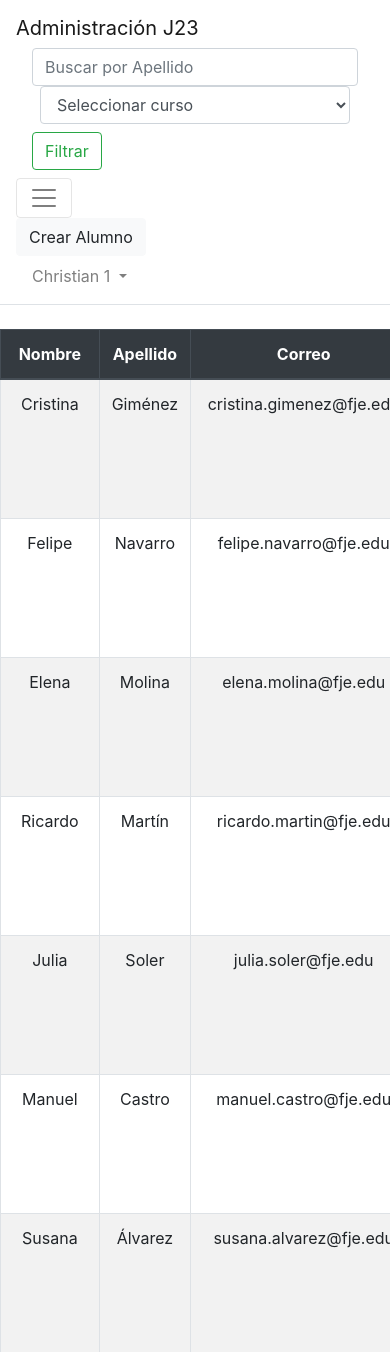
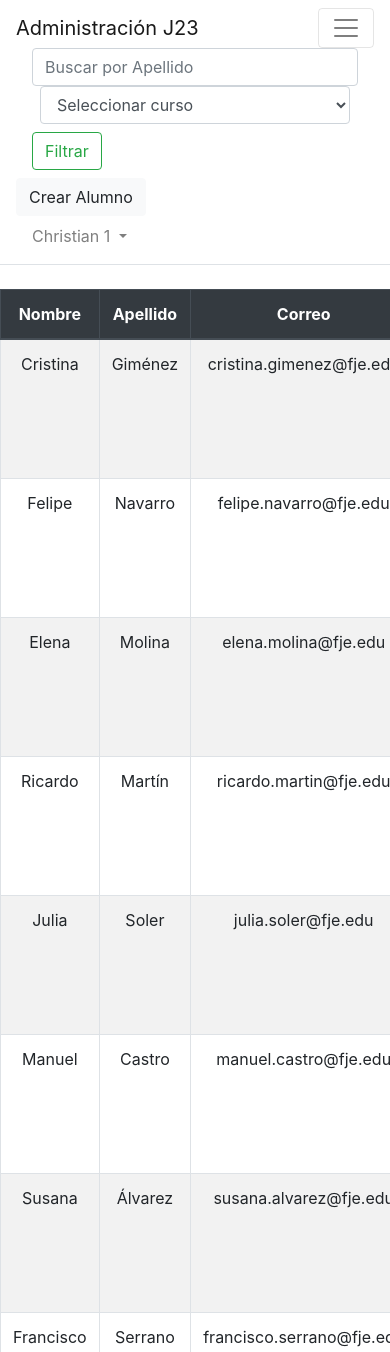
Before and after one commit to ChristianMonrabal/Administracion_J23, a PHP site: page /public/admin_dashboard.php in a window 390 px wide, after a click that opens the changed part; the page is wider, and only the part inside the window is pictured. Shown: the top 1352 px of that part. Run offline with PHP 8.4, Linux system fonts and the light colour scheme; a user stored in the database is signed in; data comes from the database, SQL or seed files in the repository; some libraries are stand-ins or nearby versions.

Commit message:
first responsive

```diff
--- a/public/admin_dashboard.php
+++ b/public/admin_dashboard.php
@@ -17,6 +17,8 @@ $resultCursos = mysqli_query($conn, $filtro_cursos);
 $errors = $_SESSION['errors'] ?? [];
 $form_data = $_SESSION['form_data'] ?? [];
 unset($_SESSION['errors'], $_SESSION['form_data']);
+
+$hayFiltros = !empty($apellido) || !empty($curso);
 ?>
 
 <!DOCTYPE html>
@@ -32,9 +34,19 @@ unset($_SESSION['errors'], $_SESSION['form_data']);
 <body>
 <nav class="navbar navbar-expand-lg navbar-light bg-white border-bottom">
     <div class="container">
+        <!-- Logo o Nombre de la Aplicación fuera del menú hamburguesa -->
         <a class="navbar-brand" href="admin_dashboard.php">Administración J23</a>
 
-        <!-- Formulario de Filtros -->
+        <!-- Botón para mostrar el menú en dispositivos móviles -->
+        <button class="navbar-toggler" type="button" data-toggle="collapse" data-target="#navbarNavDropdown" aria-controls="navbarNavDropdown" aria-expanded="false" aria-label="Toggle navigation">
+            <span class="navbar-toggler-icon"></span>
+        </button>
+
+        <!-- Contenedor del menú que se colapsa en móviles -->
+        <div class="collapse navbar-collapse justify-content-end" id="navbarNavDropdown">
+            <ul class="navbar-nav">
+                <!-- Formulario de Filtros dentro del menú hamburguesa -->
+                <li class="nav-item">
                     <form class="form-inline mx-3" method="GET" action="admin_dashboard.php">
                         <!-- Filtro por Apellido -->
                         <input class="form-control mr-sm-2" type="search" placeholder="Buscar por Apellido" name="apellido" value="<?php echo htmlspecialchars($_GET['apellido'] ?? ''); ?>" aria-label="Buscar">
@@ -57,16 +69,14 @@ unset($_SESSION['errors'], $_SESSION['form_data']);
                             <a href="admin_dashboard.php" class="btn btn-outline-danger my-2 my-sm-0 ml-2">Borrar Filtros</a>
                         <?php endif; ?>
                     </form>
+                </li>
 
-        <button class="navbar-toggler" type="button" data-toggle="collapse" data-target="#navbarNavDropdown" aria-controls="navbarNavDropdown" aria-expanded="false" aria-label="Toggle navigation">
-            <span class="navbar-toggler-icon"></span>
-        </button>
-
-        <div class="collapse navbar-collapse justify-content-end" id="navbarNavDropdown">
-            <ul class="navbar-nav">
+                <!-- Botón para Crear Alumno -->
                 <li class="nav-item">
                     <button type="button" class="btn btn-light" data-toggle="modal" data-target="#crearAlumnoModal">Crear Alumno</button>
                 </li>
+
+                <!-- Dropdown para el usuario -->
                 <li class="nav-item dropdown ml-3">
                     <a class="nav-link dropdown-toggle" href="#" id="navbarDropdown" role="button" data-toggle="dropdown" aria-haspopup="true" aria-expanded="false">
                         <?php echo htmlspecialchars($_SESSION['nombre']) . " " . htmlspecialchars($_SESSION['apellido']); ?>
@@ -152,6 +162,8 @@ unset($_SESSION['errors'], $_SESSION['form_data']);
     <br>
     <div class="row justify-content-center">
     <div class="col-lg-10 col-md-12">
+        <!-- Contenedor de la tabla con la clase table-responsive -->
+        <div class="table-responsive">
             <table class="table table-striped table-bordered text-center">
                 <thead class="thead-dark">
                     <tr>
@@ -199,6 +211,8 @@ unset($_SESSION['errors'], $_SESSION['form_data']);
             </table>
         </div>
     </div>
+</div>
+
 
 
 <!-- Modal para Editar Alumno -->
@@ -268,6 +282,8 @@ unset($_SESSION['errors'], $_SESSION['form_data']);
     </div>
 </div>
 
+<!-- Este bloque solo se mostrará si no hay filtros activos -->
+<?php if (!$hayFiltros): ?>
     <div class="row justify-content-center mt-3">
         <div class="col-lg-6 col-md-8">
             <form method="GET" action="" class="form-inline justify-content-center">
@@ -280,6 +296,7 @@ unset($_SESSION['errors'], $_SESSION['form_data']);
             </form>
         </div>
     </div>
+<?php endif; ?>
 
     <script src="https://code.jquery.com/jquery-3.5.1.slim.min.js"></script>
     <script src="https://cdn.jsdelivr.net/npm/@popperjs/core@2.4.4/dist/umd/popper.min.js"></script>
```
Lines whose indentation alone changed are shown as unchanged.
